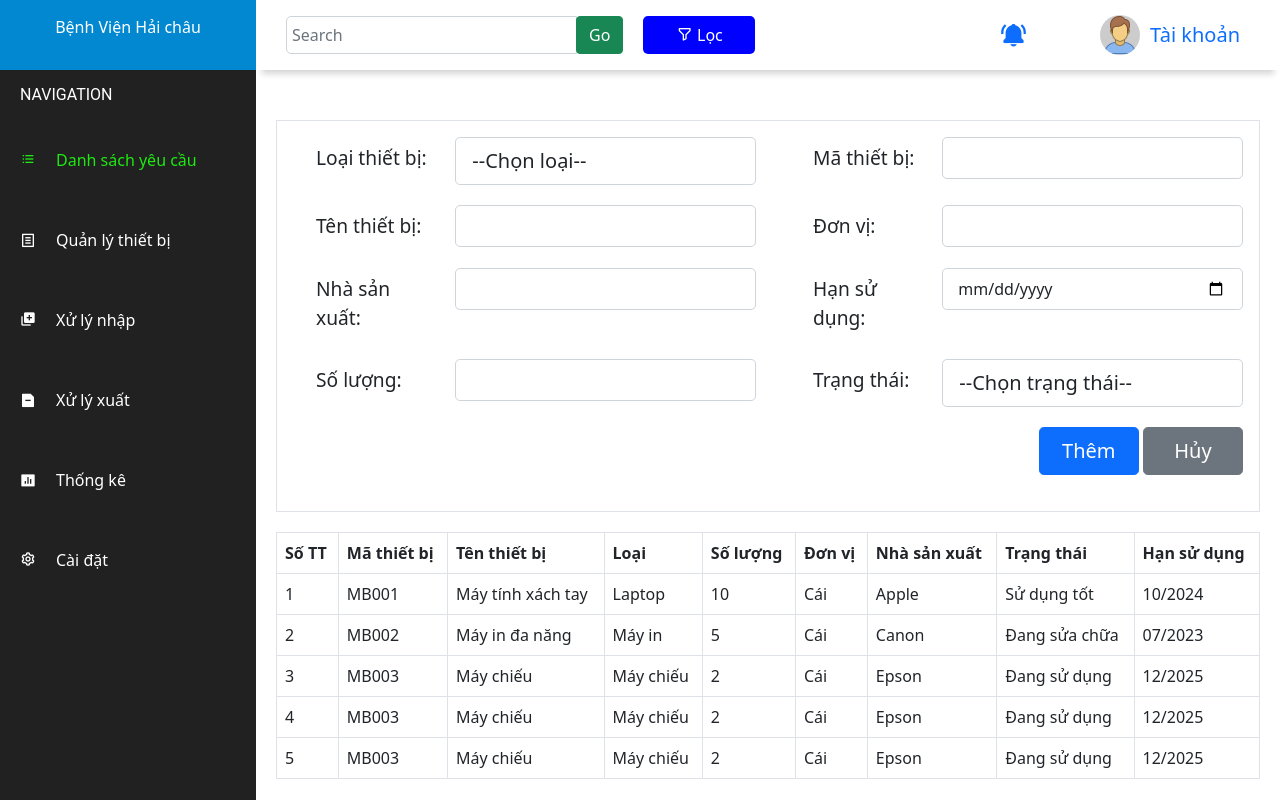
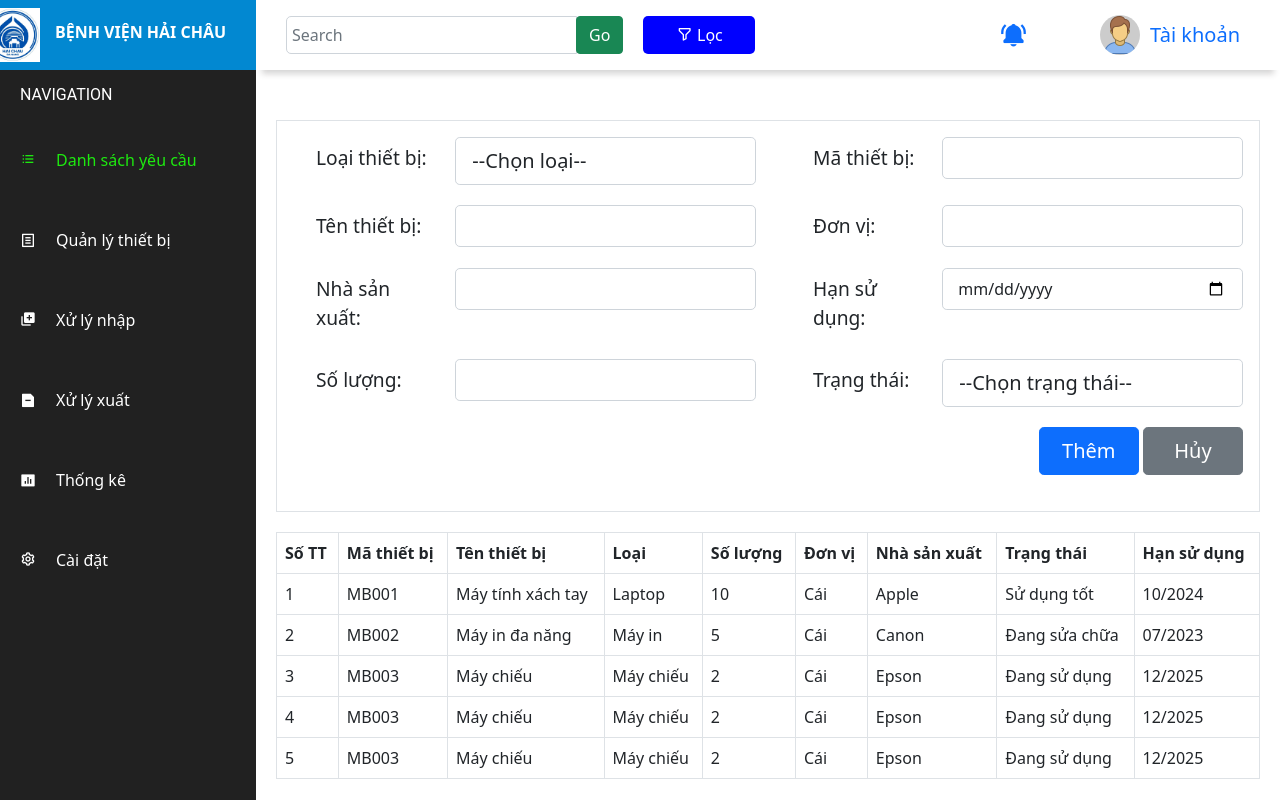
Before and after one commit to DoTanTu/Nhom_13-DoAnPhamMem, a plain HTML site: page index.html in a window 1280 px wide. Shown: the top 800 px of the page. Drawn offline with nearby package versions, Linux system fonts and the light colour scheme.

Commit message:
update interface

```diff
--- a/css/style.css
+++ b/css/style.css
@@ -17,7 +17,17 @@ body {
   display: flex;
   box-shadow: 0px 10px 6px -6px rgba(48, 47, 47, 0.2);
 }
+.logo-edit p{
+  padding-left: 15px;
+  padding-top: 10px;
+  font-weight: bold;
+}
 
+.logo-edit img{
+  max-width:55px;
+  height: auto;
+  margin-left:-45px;
+}
 ul.list-unstyled li a {
   text-decoration: none;
   color: rgb(255, 255, 255);
--- a/index.html
+++ b/index.html
@@ -18,7 +18,8 @@
     <div class="container-1">
         <div class="sidebar">
             <div class="logo-edit">
-                <p>Bệnh Viện Hải châu</p>
+                <img src="images/logo.jpg" >
+                <p>BỆNH VIỆN HẢI CHÂU</p>
             </div>
             <ul class="list-unstyled">
                 <div class="section">NAVIGATION</div>
```
